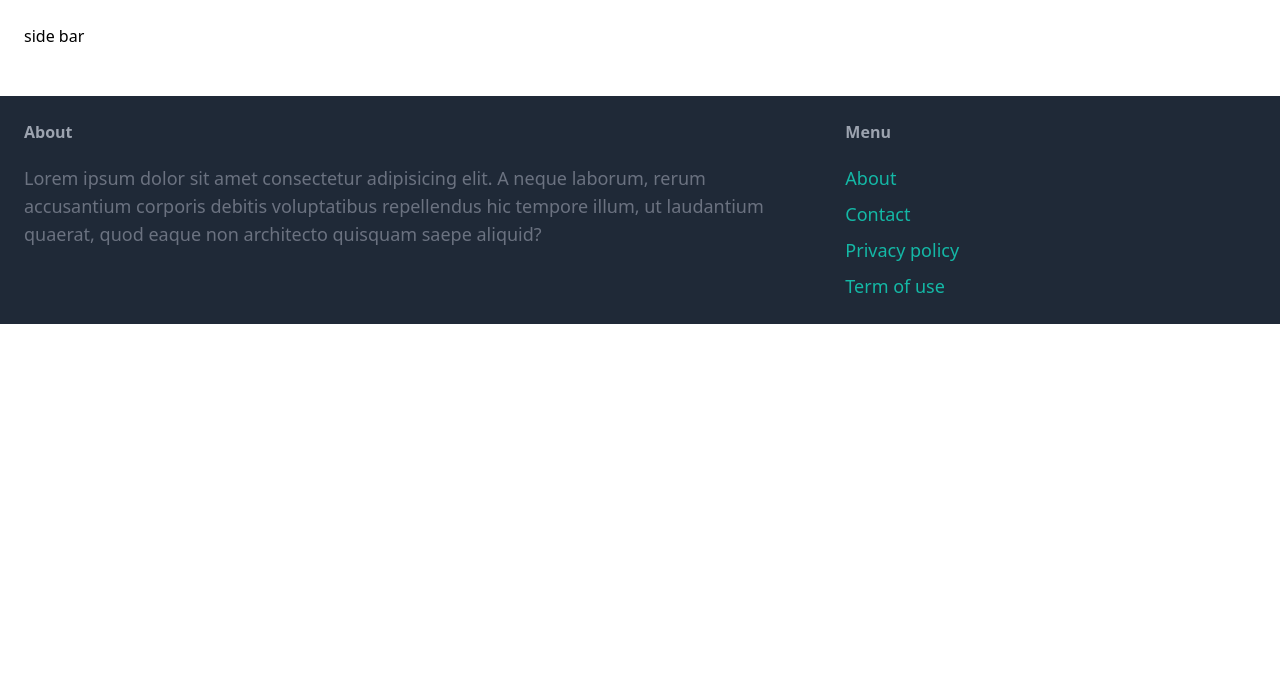
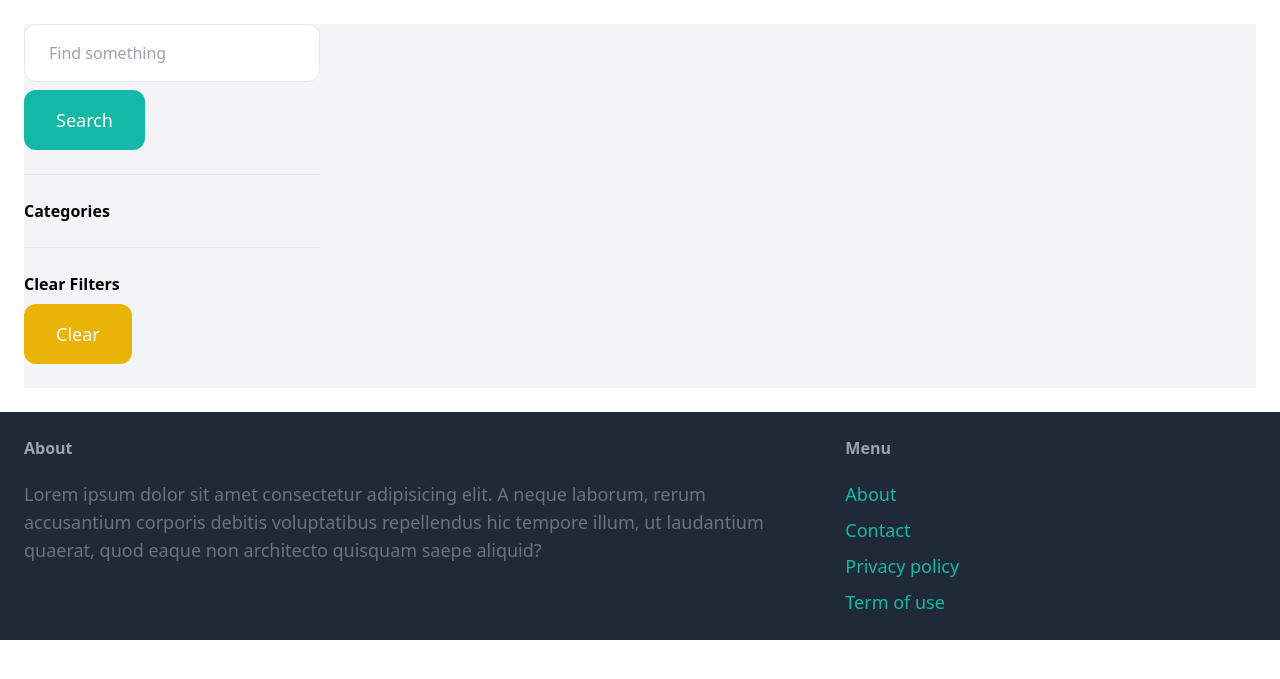
Before and after one commit to Frank-1998/learn_django, a Django app: page /items/ in a window 1280 px wide. Shown: the part 77-756 px from the top of the page. Run offline with Django 4.2, Linux system fonts and the light colour scheme; data that the repository does not hold is empty; some libraries are stand-ins or nearby versions.

Commit message:
add search function by inputing keyword or selecting filters

```diff
--- a/puddle/item/templates/item/items.html
+++ b/puddle/item/templates/item/items.html
@@ -4,9 +4,31 @@
 
 {% block content %}
 
-<div class="pb-6 grid grid-cols-4 gap-4">
+<div class="pb-6 grid grid-cols-4 gap-4 bg-gray-100">
     <div class="col-span-1">
-        side bar
+        <form method="get" action="{% url 'item:items' %}">
+            <input name="query" class="w-full py-4 px-6 border rounded-xl" type="text" value="{{ query }}" placeholder="Find something">
+            <button class="mt-2 py-4 px-8 text-lg bg-teal-500 text-white rounded-xl">Search</button>
+        </form>
+        <hr class="my-6">
+
+        <p class="font-semibold">Categories</p>
+        <ul>
+            {% for category in categories %}
+                <li class="py-2 px-2 rounded-xl{% if category.id == category_id %} bg-gray-200{% endif %}">
+                    <a href="{% url 'item:items' %}?query={{ query }}&category={{ category.id }}">{{ category.name }}</a>
+                </li>
+            {% endfor %}
+        </ul>
+
+        <hr class="my-6">
+
+        <p class="font-semibold">Clear Filters</p>
+        <ul>
+            <li>
+                <a href="{% url 'item:items' %}" class="mt-2 py-4 px-8 inline-block bg-yellow-500 text-lg rounded-xl text-white">Clear</a>
+            </li>
+        </ul>
     </div>
 
     <div class="col-span-3">
--- a/puddle/item/views.py
+++ b/puddle/item/views.py
@@ -1,13 +1,24 @@
 from django.shortcuts import render, get_object_or_404, redirect
-from .models import Item
+from .models import Item, Category
+from django.db.models import Q
 from django.contrib.auth.decorators import login_required
 from . forms import NewItemForm, EditItemForm
 # Create your views here.
 
 def items(request):
+    query = request.GET.get('query', '')
+    categories = Category.objects.all()
+    category_id = request.GET.get('category', 0)
     items = Item.objects.filter(is_sold=False)
+    if query:
+        items = items.filter(Q(name__icontains=query) | Q(description__icontains=query))
+    if category_id:
+        items = items.filter(category_id=category_id)
     return render(request, 'item/items.html', {
         'items': items,
+        'query': query,
+        'categories': categories,
+        'category_id': int(category_id),
     })
 
 def detail(request, pk):
```
